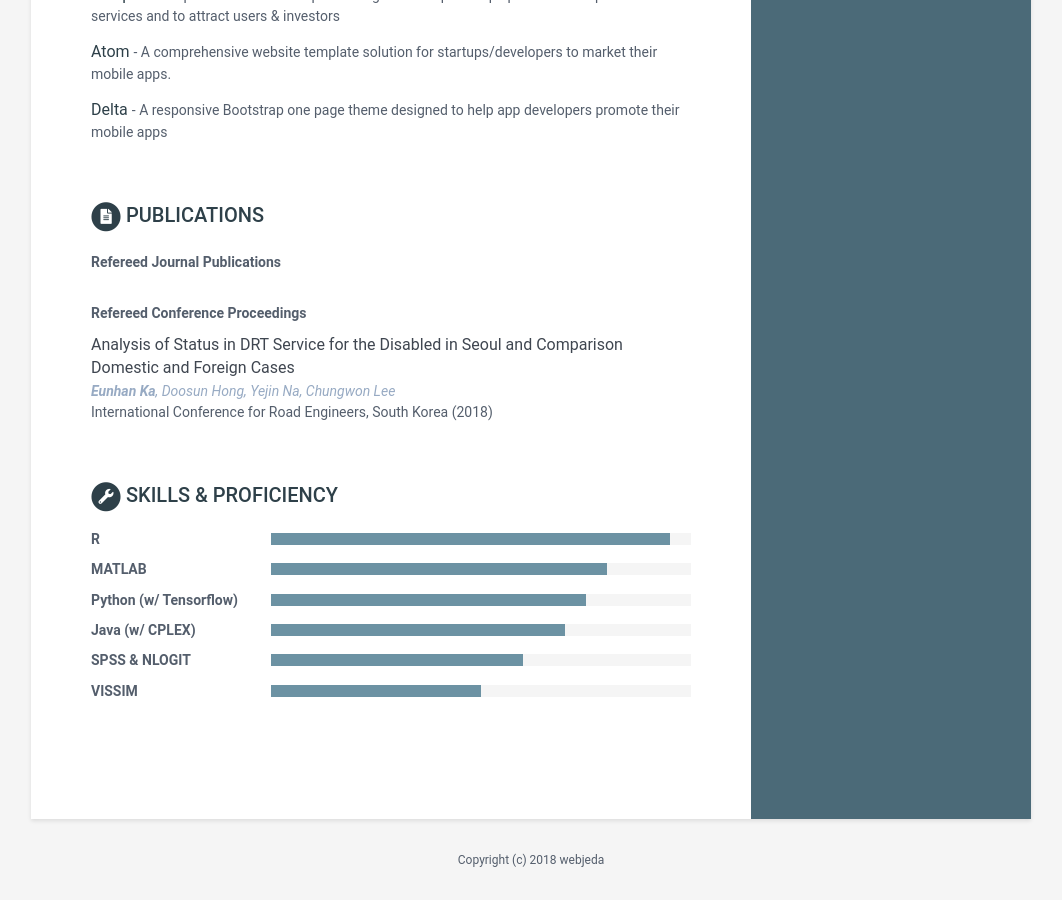
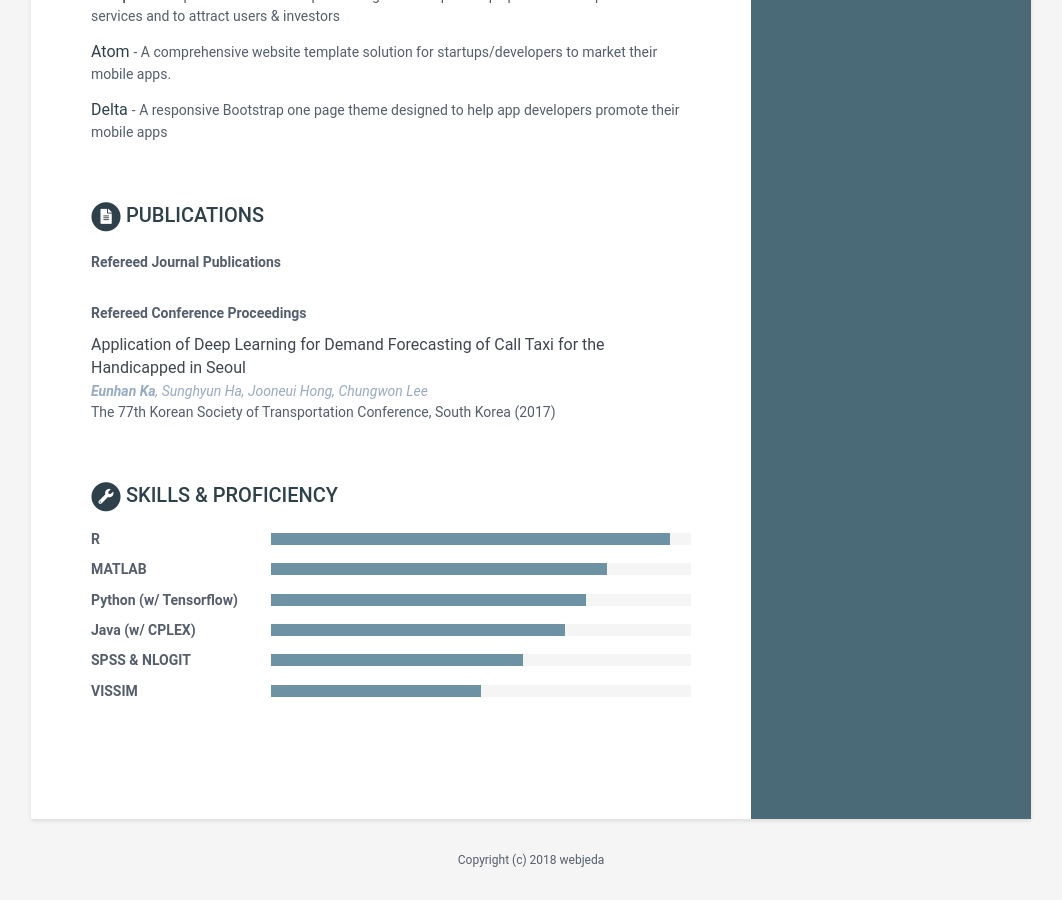
Before and after one commit to eunhanka/eunhanka.github.io, a Jekyll site: the page built from index.html, in a window 1280 px wide and 900 px high, scrolled down 2829 px. Shown: the whole window, without its empty margins (109-1171 px from the left). Built offline with Jekyll 4.4.1, drawn with Linux system fonts in a browser that asks for light colours.

Commit message:
Update data.yml

```diff
--- a/_data/data.yml
+++ b/_data/data.yml
@@ -184,10 +184,14 @@
         conference: International Conference for Road Engineers, South Korea (2018)
 
     papers:
-      - title: Analysis of Status in DRT Service for the Disabled in Seoul and Comparison Domestic and Foreign Cases
-        authors: <b>Eunhan Ka</b>, Doosun Hong, Yejin Na, Chungwon Lee
-        conference: International Conference for Road Engineers, South Korea (2018)
+      - title: Selection of Appropriate Hyperparameter for Waiting Time Prediction Model for Demand Responsive Transport for the Dsiabled in Seoul Using Long Short-Term Memory (LSTM) Network
+        authors: Doosun Hong, <b>Eunhan Ka</b>, Sunghyun Ha, Chungwon Lee
+        conference: The 78th Korean Society of Transportation Conference, South Korea (2018)
 
+    papers:
+      - title: Application of Deep Learning for Demand Forecasting of Call Taxi for the Handicapped in Seoul
+        authors: <b>Eunhan Ka</b>, Sunghyun Ha, Jooneui Hong, Chungwon Lee
+        conference: The 77th Korean Society of Transportation Conference, South Korea (2017)
 
 skills:
     title: Skills &amp; Proficiency
```
